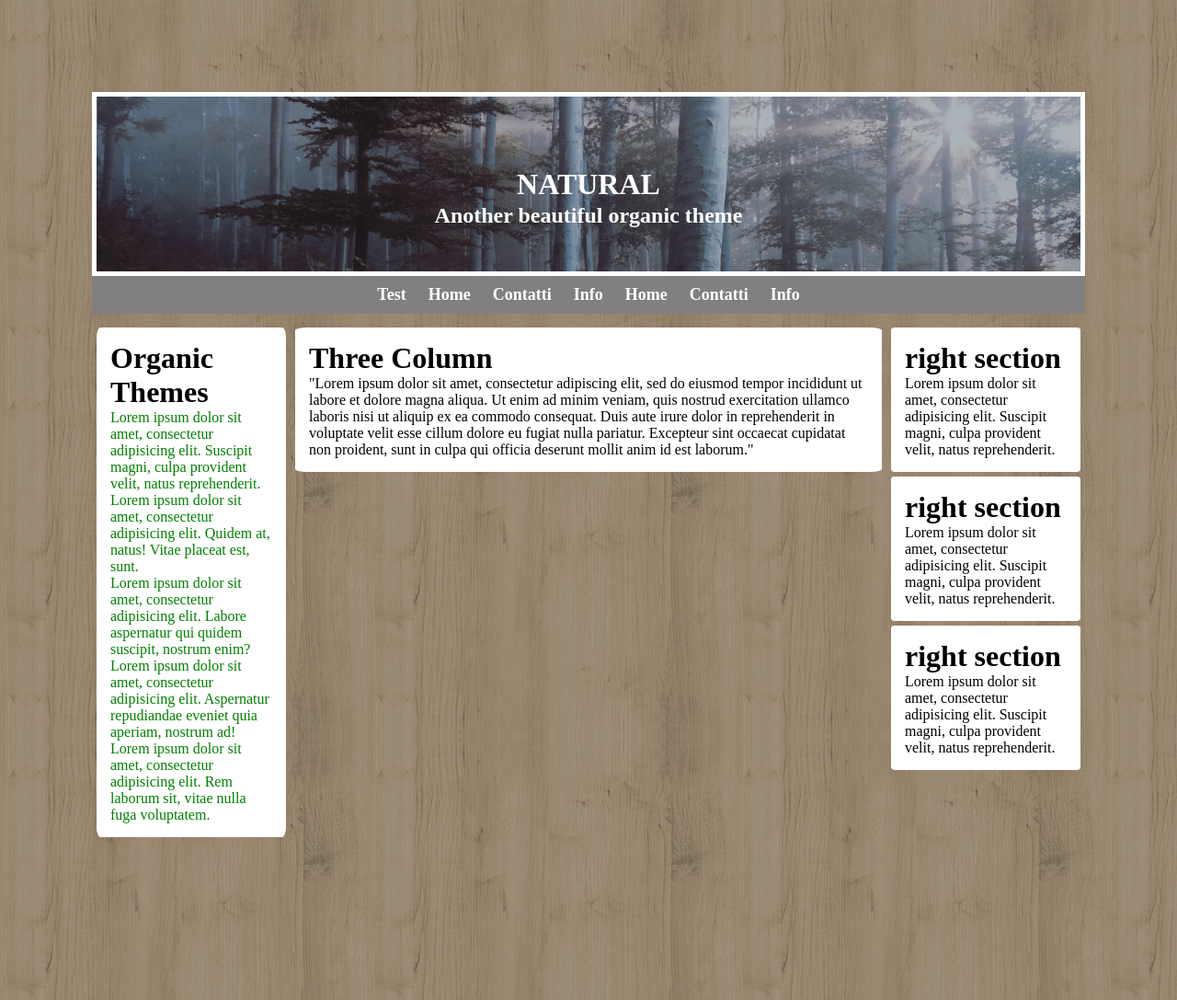
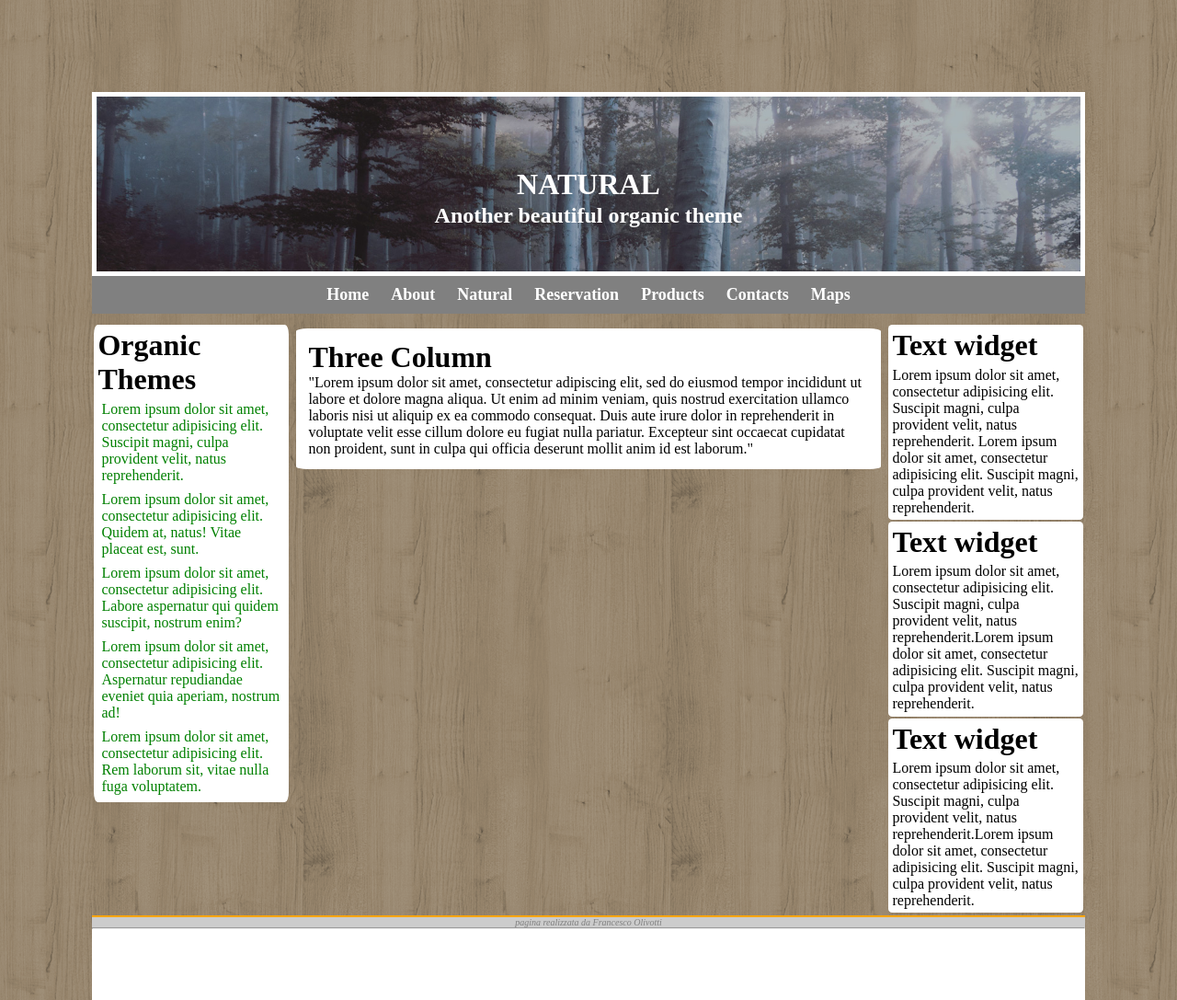
Before and after one commit to FraOliv/htmlcss-struttura-wp, a plain HTML site: page index.html in a window 1280 px wide. Shown: the top 1087 px of the page at 92% size. Drawn offline with Linux system fonts and the light colour scheme.

Commit message:
refactoring non finito

```diff
--- a/css/style.css
+++ b/css/style.css
@@ -5,12 +5,12 @@
 }
 body{
   background-image: url(../img/natural-default-pattern.png);
- margin: 100px;
+  margin: 100px;
+  height: 100%
 
 }
-main {
-  height: 1000px
-}
+
+/* inizio header */
 
 .nav_header{
   width: 100%;
@@ -59,8 +59,6 @@ ul li:hover{
 
 }
 
-
-
 li a{
   color: white;
   text-decoration:none;
@@ -71,7 +69,12 @@ li a{
   font-size:18px
 
 }
+/* fine header */
 
+/* inizio main */
+main {
+  height: 100%
+}
 
 .container:after {
 content: "";
@@ -79,11 +82,10 @@ display: table;
 clear: both;
 }
 .container .section{
-  margin: 5px;
+  margin: 1%;
   border-radius: 2%;
-  padding: 20px;
   background-color: white;
-  padding: 15px;
+  padding: 2%
 }
 
 .left{
@@ -91,7 +93,8 @@ clear: both;
   width:20%;
 }
 .left .section p{
-  color: green
+  color: green;
+  padding: 2%
 }
 .center{
   float:left;
@@ -101,9 +104,19 @@ clear: both;
 .right{
 width: 20%;
 float:right;
+}
+.right .section{
+  margin-bottom: :10%
+}
+
+.right .section p{
+  margin-top: 2%;
+}
 
 
-}
+/* fine main */
+
+/* inizio footer */
 
 footer {
   background-color: white;
@@ -116,4 +129,8 @@ footer {
   }
 
   .footer_text{
+    background: rgba(0, 0, 0, 0.2);
+    color: grey
   }
+
+  /* fine footer */
--- a/index.html
+++ b/index.html
@@ -3,10 +3,10 @@
   <head>
     <meta charset="utf-8">
      <link rel="stylesheet" href="css/style.css">
-
-    <title></title>
+    <title>htmlscss-struttura-wp</title>
   </head>
   <body>
+    <!-- /* inizio header */ -->
     <header>
       <div class="nav_header">
         <h1 class="title">NATURAL</h1>
@@ -16,17 +16,20 @@
       </div>
       <div class="navbar">
         <ul>
-         <li><a href="#">test</a></li>
          <li><a href="#">home</a></li>
-         <li><a href="#">contatti</a></li>
-         <li><a href="#">info</a></li>
-         <li><a href="#">home</a></li>
-         <li><a href="#">contatti</a></li>
-         <li><a href="#">info</a></li>
+         <li><a href="#">about</a></li>
+         <li><a href="#">Natural</a></li>
+         <li><a href="#">reservation</a></li>
+         <li><a href="#">products</a></li>
+         <li><a href="#">contacts</a></li>
+         <li><a href="#">maps</a></li>
        </ul>
 
       </div>
     </header>
+      <!-- /* fine header */ -->
+
+    <!-- inizio main -->
     <main>
       <div class="container">
         <div class="left">
@@ -49,18 +52,18 @@
         </div>
         <div class="right">
           <div class="section">
-            <h1>right section</h1>
-            <p>Lorem ipsum dolor sit amet, consectetur adipisicing elit. Suscipit magni, culpa provident velit, natus reprehenderit. </p>
+            <h1> Text widget</h1>
+            <p>Lorem ipsum dolor sit amet, consectetur adipisicing elit. Suscipit magni, culpa provident velit, natus reprehenderit. Lorem ipsum dolor sit amet, consectetur adipisicing elit. Suscipit magni, culpa provident velit, natus reprehenderit. </p>
 
           </div>
           <div class="section">
-            <h1>right section</h1>
-            <p>Lorem ipsum dolor sit amet, consectetur adipisicing elit. Suscipit magni, culpa provident velit, natus reprehenderit. </p>
+            <h1> Text widget</h1>
+            <p>Lorem ipsum dolor sit amet, consectetur adipisicing elit. Suscipit magni, culpa provident velit, natus reprehenderit.Lorem ipsum dolor sit amet, consectetur adipisicing elit. Suscipit magni, culpa provident velit, natus reprehenderit. </p>
 
           </div>
           <div class="section">
-            <h1>right section</h1>
-            <p>Lorem ipsum dolor sit amet, consectetur adipisicing elit. Suscipit magni, culpa provident velit, natus reprehenderit. </p>
+            <h1> Text widget</h1>
+            <p>Lorem ipsum dolor sit amet, consectetur adipisicing elit. Suscipit magni, culpa provident velit, natus reprehenderit.Lorem ipsum dolor sit amet, consectetur adipisicing elit. Suscipit magni, culpa provident velit, natus reprehenderit. </p>
 
           </div>
 
@@ -68,18 +71,26 @@
 
 
       </div>
-    </div>
 
     </main>
+  <!-- fine main -->
+
+    <!-- inizio footer -->
     <footer>
         <p class="footer_text"><em>pagina realizzata da Francesco Olivotti</em></p>
         <hr>
-        <div>
-          <img src="url(../img/facebook.gif);" alt="">
+        <div class="icone">
+          <div class="facebook">
+
+          </div>
+          <div class="github">
+
+          </div>
 
         </div>
+      </footer>
 
-      </footer>
+    <!-- fine footer -->
 
   </body>
 </html>
```
Also changed, not shown: img/natural-logo.png (added).
